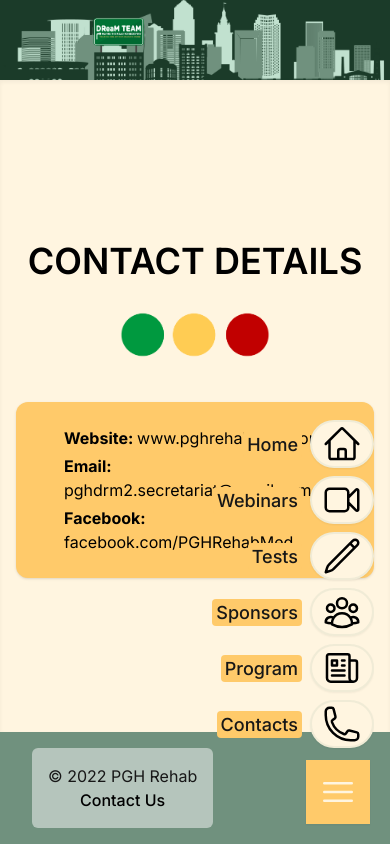
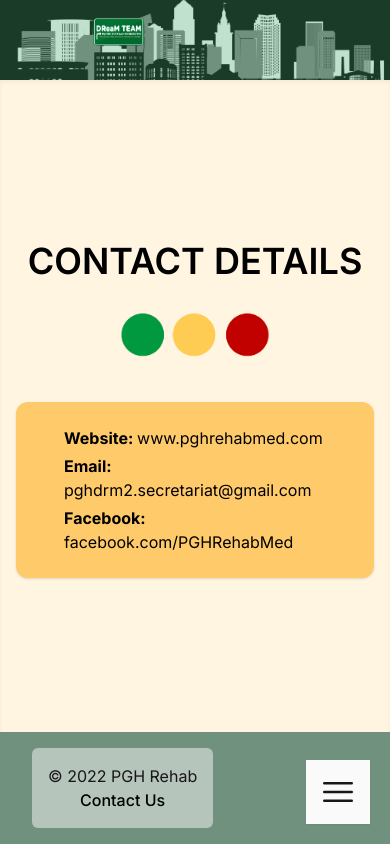
Before and after one commit to remtaine/rehab-convention-2022, a Next.js app: page /contacts in a window 390 px wide. Built offline with nearby package versions, Linux system fonts and the light colour scheme.

Commit message:
Make mobile navbar only activated on front page

```diff
--- a/components/Navbar.js
+++ b/components/Navbar.js
@@ -1,4 +1,6 @@
 import React, { useState } from "react";
+import PropTypes from "prop-types";
+
 import {
   HomeIcon,
   VideoCameraIcon,
@@ -15,8 +17,8 @@
 
 import NavbarButton from "./ui/NavbarButton";
 
-function Navbar() {
-  const [isMenuActivated, setMenuActivated] = useState(true);
+function Navbar(props) {
+  const [isMenuActivated, setMenuActivated] = useState(props.isActivated);
   return (
     <div className="flex items-center justify-end landscape:justify-center z-50 fixed bottom-0 w-screen pointer-events-none">
       <div className="landscape:bg-fem-300  w-fit p-4 rounded-tl-lg rounded-tr-lg landscape:h-16 landscape:shadow-xl flex portrait:items-end landscape:flex-row flex-col-reverse pointer-events-auto">
@@ -93,4 +95,11 @@
   );
 }
 
+Navbar.propTypes = {
+  isActivated: PropTypes.bool,
+};
+Navbar.defaultProps = {
+  isActivated: false,
+};
+
 export default Navbar;
--- a/pages/index.js
+++ b/pages/index.js
@@ -20,7 +20,7 @@
       <div className="w-screen h-screen">
         <FrontImage style={imageStyle} />
       </div>
-      <Navbar />
+      <Navbar isActivated={true} />
     </div>
   );
 }
```
